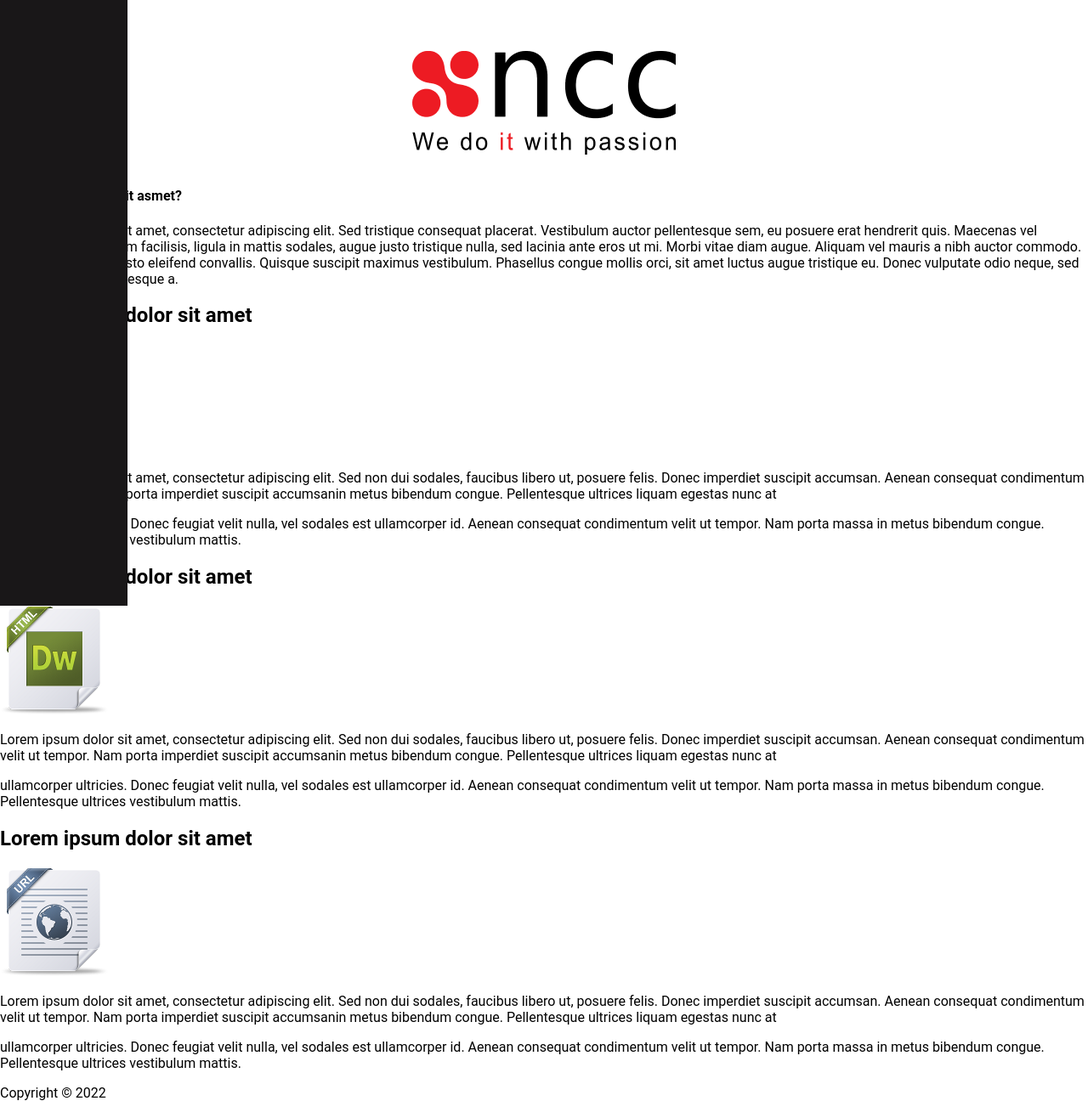
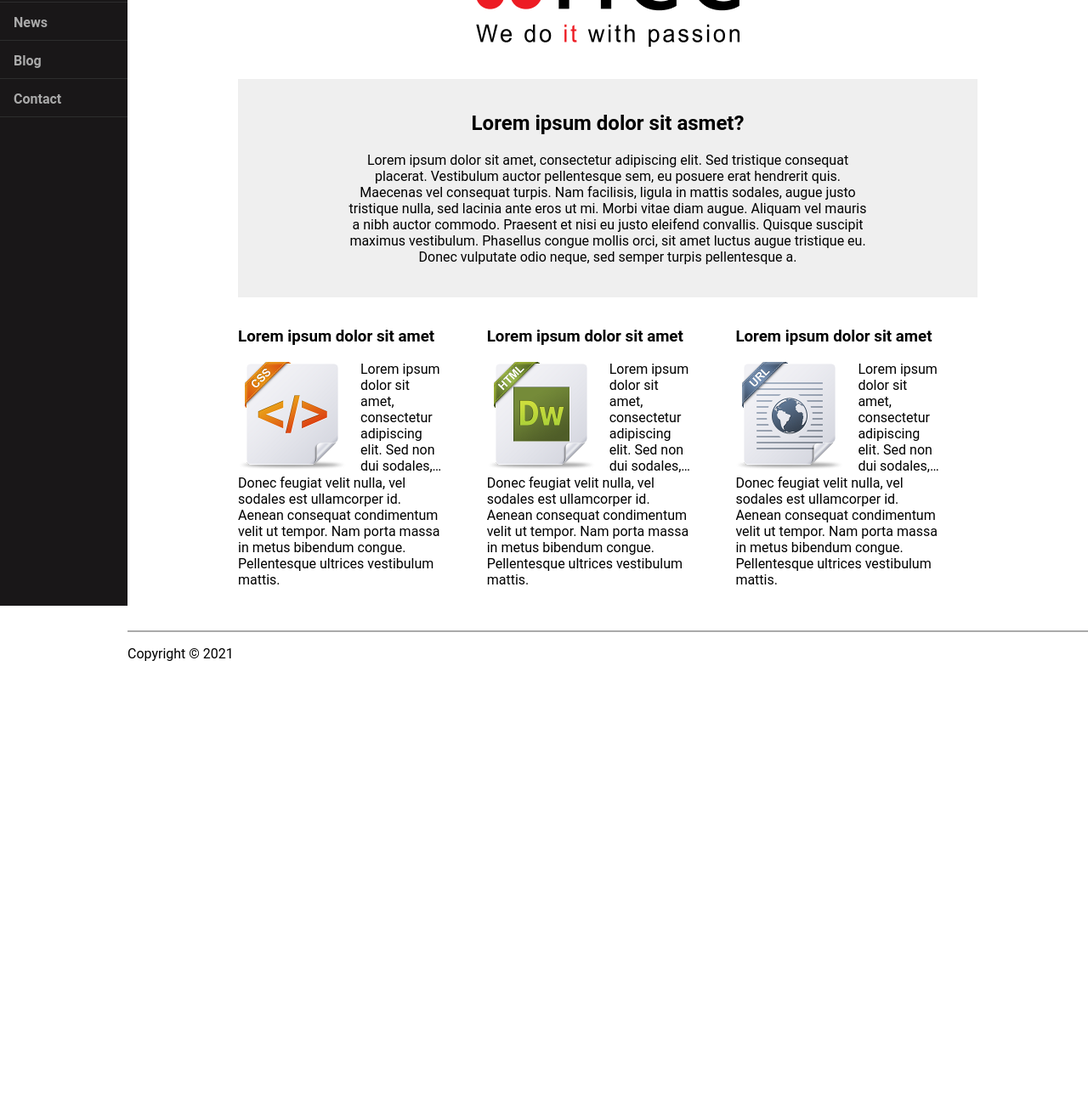
Before and after one commit to Hoangthais034/FrontEndTest, a plain HTML site: page index.html in a window 1280 px wide. Shown: the part 87-1383 px from the top of the page at 85% size. After the commit the page ends 882 px from the top, so only its background shows below. Drawn offline with Linux system fonts and the light colour scheme.

Commit message:
Update index.html

```diff
--- a/index.html
+++ b/index.html
@@ -1,128 +1,121 @@
 <!DOCTYPE html>
 <html lang="en">
-
   <head>
-    <meta charset="UTF-8">
-    <meta http-equiv="X-UA-Compatible" content="IE=edge">
-    <meta name="viewport" content="width=device-width, initial-scale=1.0">
-    <title>Document</title>
-    <link rel="stylesheet" href="./css/style.css">
+    <meta charset="UTF-8" />
+    <meta http-equiv="X-UA-Compatible" content="IE=edge" />
+    <meta name="viewport" content="width=device-width, initial-scale=1.0" />
+    <title>Test 1</title>
+    <link rel="stylesheet" href="css/style.css" />
   </head>
-
   <body>
     <div class="container">
-        <div class="grid">
-            <div class="side-1">
-                <ul class="mt-30">
-                    <li><a href="#" class="home">Home</a></li>
-                    <li><a href="#" class="nav">Services</a></li>
-                    <li><a href="#" class="nav">News</a></li>
-                    <li><a href="#" class="nav">Blog</a></li>
-                    <li><a href="#" class="nav">Contact</a></li>
+      <div class="nav">
+        <ul class="nav-list">
+          <li class="nav-item"><a href="">Home</a></li>
+          <li class="nav-item"><a href="">Services</a></li>
+          <li class="nav-item"><a href="">News</a></li>
+          <li class="nav-item"><a href="">Blog</a></li>
+          <li class="nav-item"><a href="">Contact</a></li>
         </ul>
       </div>
-            <div class="side-2">
-                <header>
-                    <div class="logo mt-30">
-                        <img src="./img/logoNCC 1.png" alt="">
+
+      <div class="content">
+        <div class="wrapper">
+          <div class="logo">
+            <a href="">
+              <img src="img/logoNCC 1.png" alt="" />
+            </a>
           </div>
-                </header>
-                <main>
-                    <div class="banner">
-                        <div class="size">
-                            <div class="titlebanner">
-                                <h4>Lorem ipsum dolor sit asmet?</h4>
+
+          <div class="main-content">
+            <h2 class="content-title">Lorem ipsum dolor sit asmet?</h2>
+            <p>
+              Lorem ipsum dolor sit amet, consectetur adipiscing elit. Sed
+              tristique consequat placerat. Vestibulum auctor pellentesque sem,
+              eu posuere erat hendrerit quis. Maecenas vel consequat turpis. Nam
+              facilisis, ligula in mattis sodales, augue justo tristique nulla,
+              sed lacinia ante eros ut mi. Morbi vitae diam augue. Aliquam vel
+              mauris a nibh auctor commodo. Praesent et nisi eu justo eleifend
+              convallis. Quisque suscipit maximus vestibulum. Phasellus congue
+              mollis orci, sit amet luctus augue tristique eu. Donec vulputate
+              odio neque, sed semper turpis pellentesque a.
+            </p>
           </div>
-                            <div class="banner">
-                                <p class="m-50">Lorem ipsum dolor sit amet, consectetur adipiscing elit. Sed tristique consequat placerat.
-                                    Vestibulum auctor pellentesque sem, eu posuere erat hendrerit quis. Maecenas vel consequat
-                                    turpis. Nam facilisis, ligula in mattis sodales, augue justo tristique nulla, sed lacinia
-                                    ante eros ut mi. Morbi vitae diam augue. Aliquam vel mauris a nibh auctor commodo. Praesent
-                                    et nisi eu justo eleifend convallis. Quisque suscipit maximus vestibulum. Phasellus congue
-                                    mollis orci, sit amet luctus augue tristique eu. Donec vulputate odio neque, sed semper
-                                    turpis pellentesque a.</p>
+
+          <div class="group">
+			  	  <!---made Vu Thai Hoang--->
+            <div class="list-item">
+              <h3 class="list-item-title">Lorem ipsum dolor sit amet</h3>
+
+              <div class="list-item-box">
+                <img src="img/css-icon 1.png" alt="" />
+                <p>
+                  Lorem ipsum dolor sit amet, consectetur adipiscing elit. Sed
+                  non dui sodales, faucibus libero ut, posuere felis. Donec
+                  imperdiet suscipit accumsan. Aenean consequat condimentum
+                  velit ut tempor. Nam porta massa in metus bibendum congue.
+                  Pellentesque ultrices liquam egestas nunc at
+                </p>
+              </div>
+              <span
+                >Donec feugiat velit nulla, vel sodales est ullamcorper id.
+                Aenean consequat condimentum velit ut tempor. Nam porta massa in
+                metus bibendum congue. Pellentesque ultrices vestibulum
+                mattis.</span
+              >
+            </div>
+			  	  <!---made Vu Thai Hoang--->
+            <div class="list-item">
+              <h3 class="list-item-title">Lorem ipsum dolor sit amet</h3>
+
+              <div class="list-item-box">
+                <img src="img/html-icon 1.png" alt="" />
+                <p>
+                  Lorem ipsum dolor sit amet, consectetur adipiscing elit. Sed
+                  non dui sodales, faucibus libero ut, posuere felis. Donec
+                  imperdiet suscipit accumsan. Aenean consequat condimentum
+                  velit ut tempor. Nam porta massa in metus bibendum congue.
+                  Pellentesque ultrices liquam egestas nunc at
+                </p>
+              </div>
+              <span
+                >Donec feugiat velit nulla, vel sodales est ullamcorper id.
+                Aenean consequat condimentum velit ut tempor. Nam porta massa in
+                metus bibendum congue. Pellentesque ultrices vestibulum
+                mattis.</span
+              >
+            </div>
+            <div class="list-item">
+              <h3 class="list-item-title">Lorem ipsum dolor sit amet</h3>
+
+              <div class="list-item-box">
+                <img src="img/url-icon 1.png" alt="" />
+                <p>
+                  Lorem ipsum dolor sit amet, consectetur adipiscing elit. Sed
+                  non dui sodales, faucibus libero ut, posuere felis. Donec
+                  imperdiet suscipit accumsan. Aenean consequat condimentum
+                  velit ut tempor. Nam porta massa in metus bibendum congue.
+                  Pellentesque ultrices liquam egestas nunc at
+                </p>
+              </div>
+              <span
+                >Donec feugiat velit nulla, vel sodales est ullamcorper id.
+                Aenean consequat condimentum velit ut tempor. Nam porta massa in
+                metus bibendum congue. Pellentesque ultrices vestibulum
+                mattis.</span
+              >
+            </div>
+          </div>
         </div>
       </div>
 
-                    </div>
-                    <section>
-                        <div class="new">
-                            <div class="news">
-                                <h1>Lorem ipsum dolor sit amet</h1>
-                            </div>
-                            <div class="imgtext">
-                                <div>
-                                    <img src="img/css-icon 1.png" alt="">
-                                </div>
-                                <div class="txnew">
-                                    <p>Lorem ipsum dolor sit amet, consectetur adipiscing elit. Sed non dui sodales,
-                                       faucibus libero ut, posuere felis. Donec imperdiet suscipit accumsan. Aenean
-                                       consequat condimentum velit ut tempor. Nam porta  imperdiet suscipit accumsanin metus bibendum congue.
-                                       Pellentesque ultrices liquam egestas nunc at </p>
-                                </div>
-                            </div>
-                            <div class="txlast">
-                                <p>
-                                    ullamcorper ultricies. Donec feugiat velit nulla, vel sodales est ullamcorper id.
-                                    Aenean consequat condimentum velit ut tempor. Nam porta massa in metus bibendum
-                                    congue. Pellentesque ultrices vestibulum mattis.
-                                </p>
-                            </div>
-                        </div>
-                        <div class="new">
-                            <div class="news">
-                                <h1>Lorem ipsum dolor sit amet</h1>
-                            </div>
-                            <div class="imgtext">
-                                <div >
-                                    <img src="./img/html-icon 1.png" alt="">
-                                </div>
-                                <div class="txnew">
-                                   <p>Lorem ipsum dolor sit amet, consectetur adipiscing elit. Sed non dui sodales,
-                                       faucibus libero ut, posuere felis. Donec imperdiet suscipit accumsan. Aenean
-                                       consequat condimentum velit ut tempor. Nam porta  imperdiet suscipit accumsanin metus bibendum congue.
-                                       Pellentesque ultrices liquam egestas nunc at </p>
-                                </div>
-                            </div>
-                            <div class="txlast">
-                                <p>
-                                    ullamcorper ultricies. Donec feugiat velit nulla, vel sodales est ullamcorper id.
-                                    Aenean consequat condimentum velit ut tempor. Nam porta massa in metus bibendum
-                                    congue. Pellentesque ultrices vestibulum mattis.
-                                </p>
-                            </div>
-                        </div>
-                        <div class="new">
-                            <div class="news">
-                                <h1>Lorem ipsum dolor sit amet</h1>
-                            </div>
-                            <div class="imgtext">
-                                <div>
-                                    <img src="./img/url-icon 1.png" alt="">
-                                </div>
-                                <div class="txnew">
-                                    <p>Lorem ipsum dolor sit amet, consectetur adipiscing elit. Sed non dui sodales,
-                                       faucibus libero ut, posuere felis. Donec imperdiet suscipit accumsan. Aenean
-                                       consequat condimentum velit ut tempor. Nam porta  imperdiet suscipit accumsanin metus bibendum congue.
-                                       Pellentesque ultrices liquam egestas nunc at </p>
-                                </div>
-                            </div>
-                            <div class="txlast">
-                                <p>
-                                    ullamcorper ultricies. Donec feugiat velit nulla, vel sodales est ullamcorper id.
-                                    Aenean consequat condimentum velit ut tempor. Nam porta massa in metus bibendum
-                                    congue. Pellentesque ultrices vestibulum mattis.
-                                </p>
-                            </div>
-                        </div>
-                    </section>
-                </main>
-                <footer>
-                    <span>Copyright © 2022</span>
+      <footer class="footer content-wrapper content">
+        <p>Copyright © 2021</p>
       </footer>
     </div>
-        </div>
-    </div>
+
+	  <!---made Vu Thai Hoang--->
+    <script>
+    </script>
   </body>
-
 </html>
```
Lines whose indentation alone changed are shown as unchanged.
